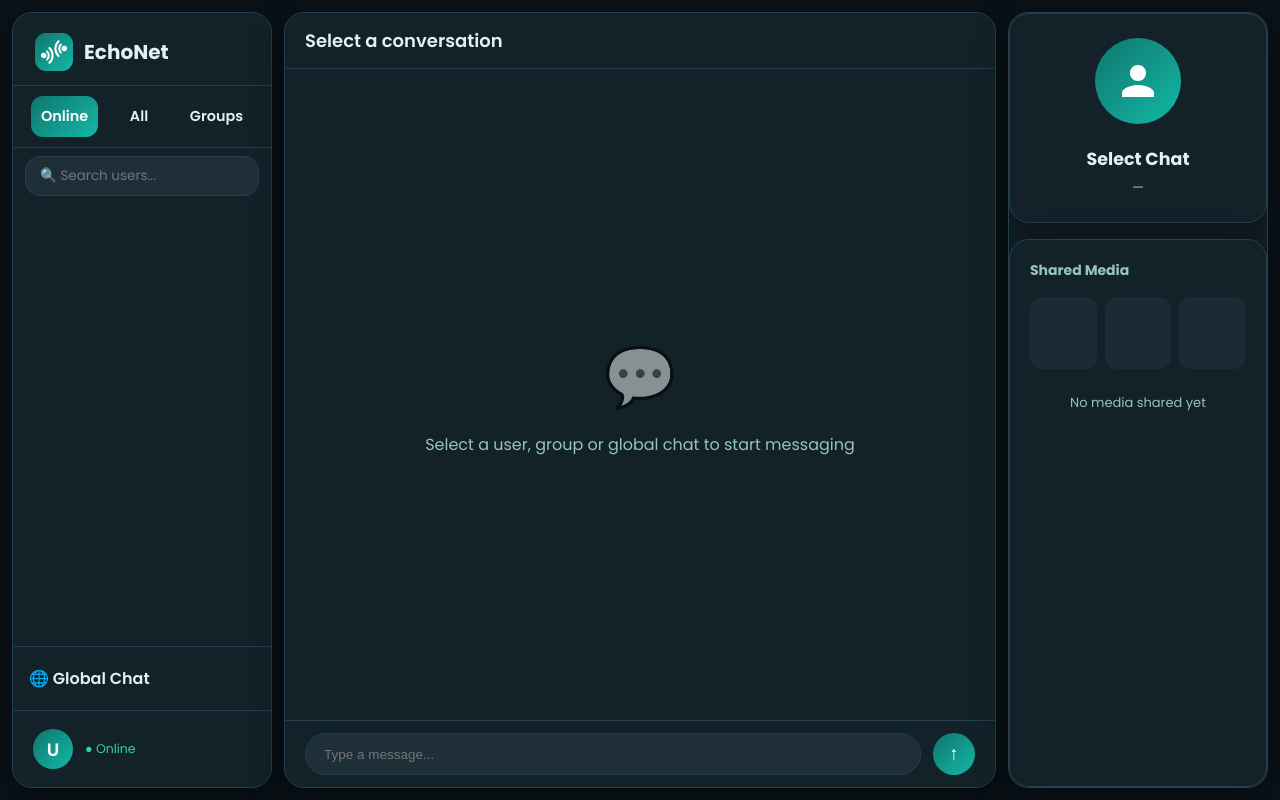
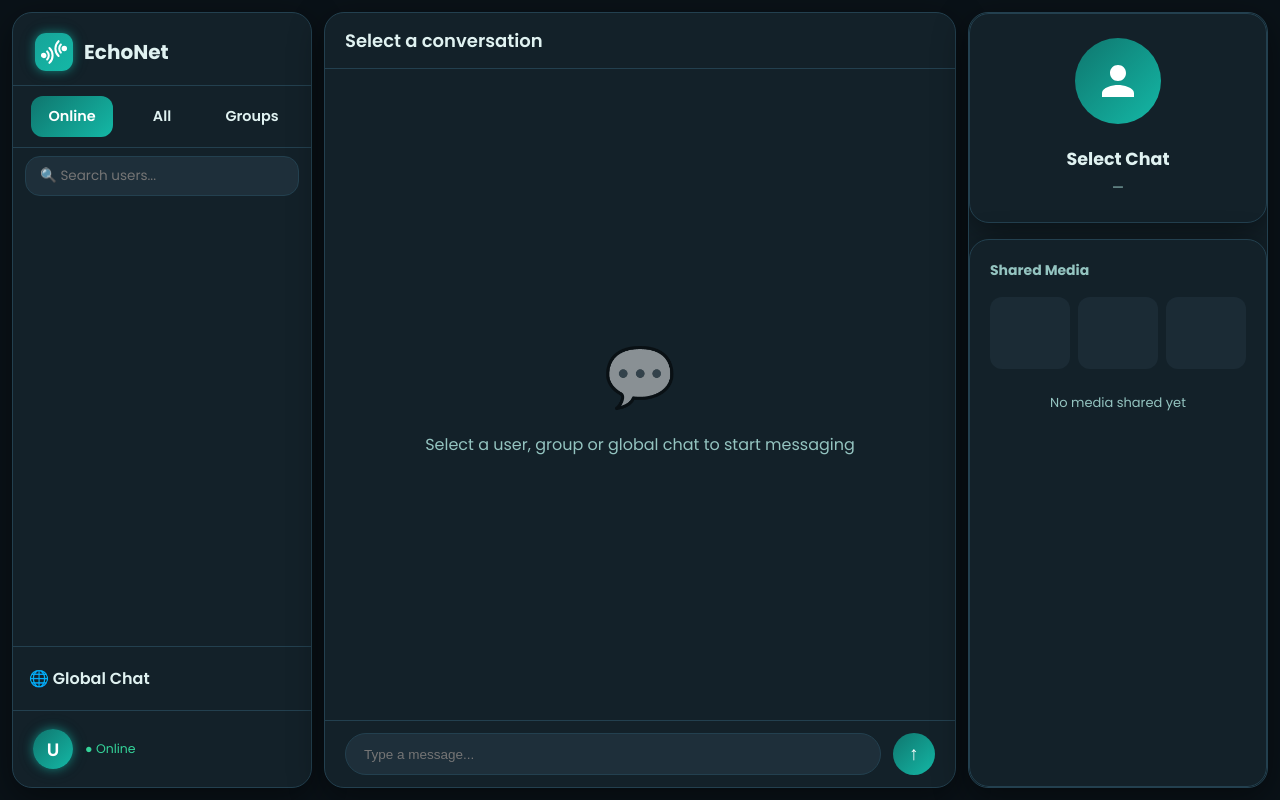
Before and after one commit to ishfak-akbar/echo-net-chat-room, a Flask app: template templates/chat.html in a window 1280 px wide. Run offline with Flask 3, Linux system fonts and the light colour scheme; the template is opened without the code that fills it, so the values that code supplies are empty; some libraries are stand-ins or nearby versions.

Commit message:
Add box shadows and minor color and width changes

```diff
--- a/templates/chat.html
+++ b/templates/chat.html
@@ -65,11 +65,7 @@
       .logo-box {
         width: 38px;
         height: 38px;
-        background: linear-gradient(
-          135deg,
-          var(--accent-start),
-          var(--accent-end)
-        );
+        background: linear-gradient(135deg, #17a499, var(--accent-end));
         border-radius: 11px;
         display: flex;
         align-items: center;
@@ -77,6 +73,9 @@
         font-size: 23px;
         color: white;
         font-weight: 700;
+        box-shadow:
+          0 0 10px rgba(20, 184, 166, 0.6),
+          0 0 20px rgba(20, 184, 166, 0.1);
       }
 
       .logo-name {
@@ -379,10 +378,10 @@
         display: flex;
       }
       .sidebar {
-        width: 260px;
+        width: 300px;
       }
       .right-sidebar {
-        width: 260px;
+        width: 300px;
       }
       body {
         font-family: "Poppins", sans-serif;
@@ -420,6 +419,16 @@
       }
       .input-row {
         padding: 12px 20px;
+      }
+      .list-container::-webkit-scrollbar {
+        width: 3px;
+      }
+      .list-container::-webkit-scrollbar-track {
+        background: transparent;
+      }
+      .list-container::-webkit-scrollbar-thumb {
+        background: var(--border);
+        border-radius: 9999px;
       }
     </style>
   </head>
@@ -546,7 +555,14 @@
         <div style="display: flex; align-items: center; gap: 12px">
           <div
             class="avatar"
-            style="width: 40px; height: 40px; font-size: 18px"
+            style="
+              width: 40px;
+              height: 40px;
+              font-size: 18px;
+              box-shadow:
+                0 0 10px rgba(20, 184, 166, 0.6),
+                0 0 20px rgba(20, 184, 166, 0.1);
+            "
           >
             {{ nickname[0].upper() if nickname else 'U' }}
           </div>
```
